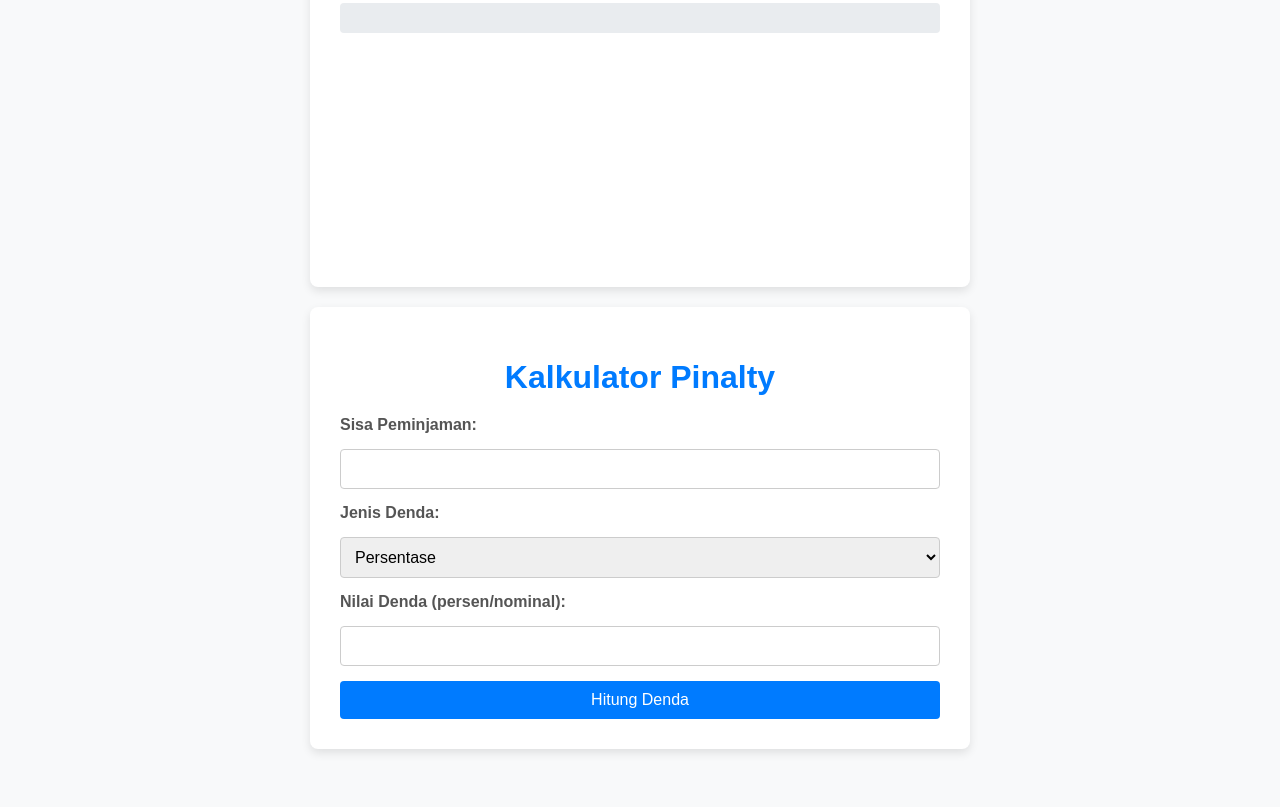
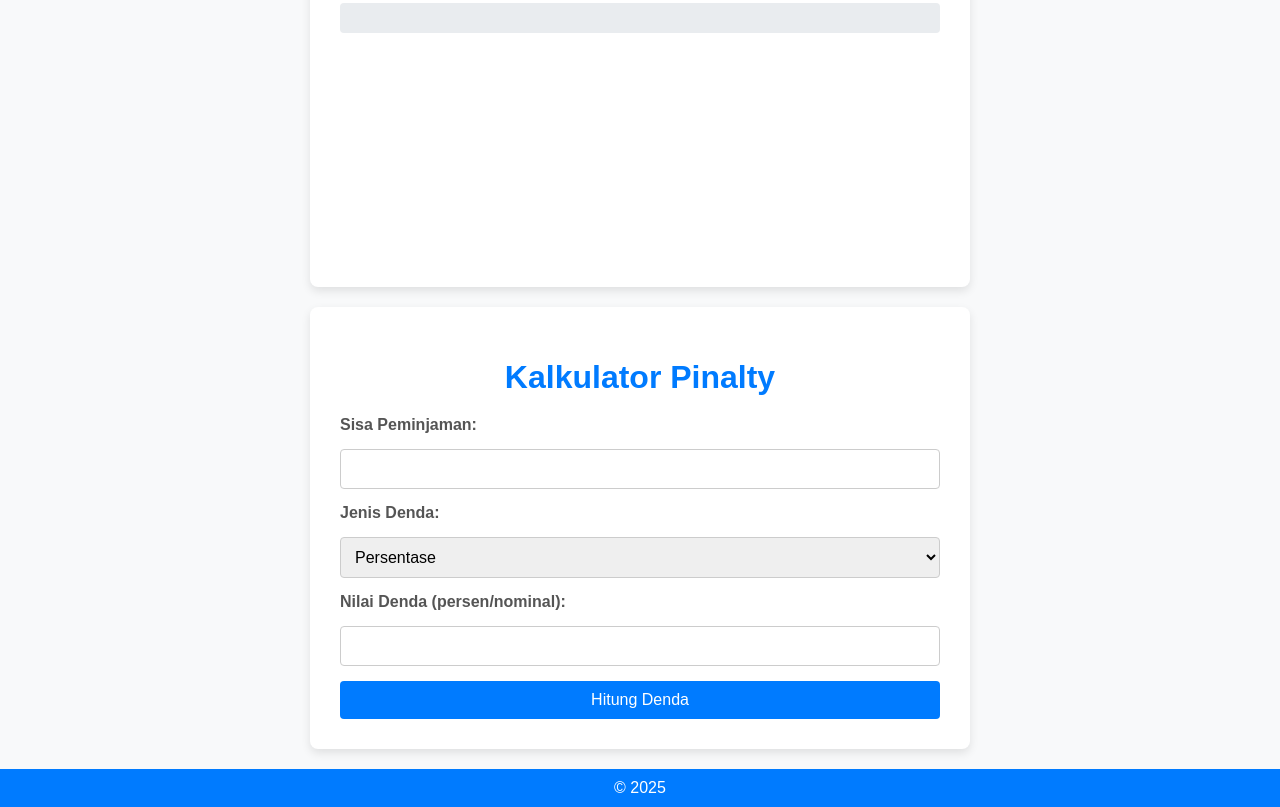
Before and after one commit to KenangaTr/kalkulusII, a plain HTML site: page index.html in a window 1280 px wide. Shown: the part 574-1381 px from the top of the page. Before the commit the page ends 1343 px from the top, so only its background shows below. Drawn offline with nearby package versions, Linux system fonts and the light colour scheme.

Commit message:
nambah style

```diff
--- a/index.html
+++ b/index.html
@@ -146,5 +146,8 @@
           }
       }
     </style>
+    <footer class="footer">
+      &copy; 2025
+    </footer>
   </body>
 </html>
--- a/style.css
+++ b/style.css
@@ -95,6 +95,14 @@ button:hover {
     text-align: center;
 }
 
+.footer {
+    text-align: center;
+    margin-top: 20px;
+    padding: 10px;
+    background-color: #007bff;
+    color: white;
+}
+
 @media (max-width: 768px) {
     .navbar-container {
         flex-direction: column;
```
